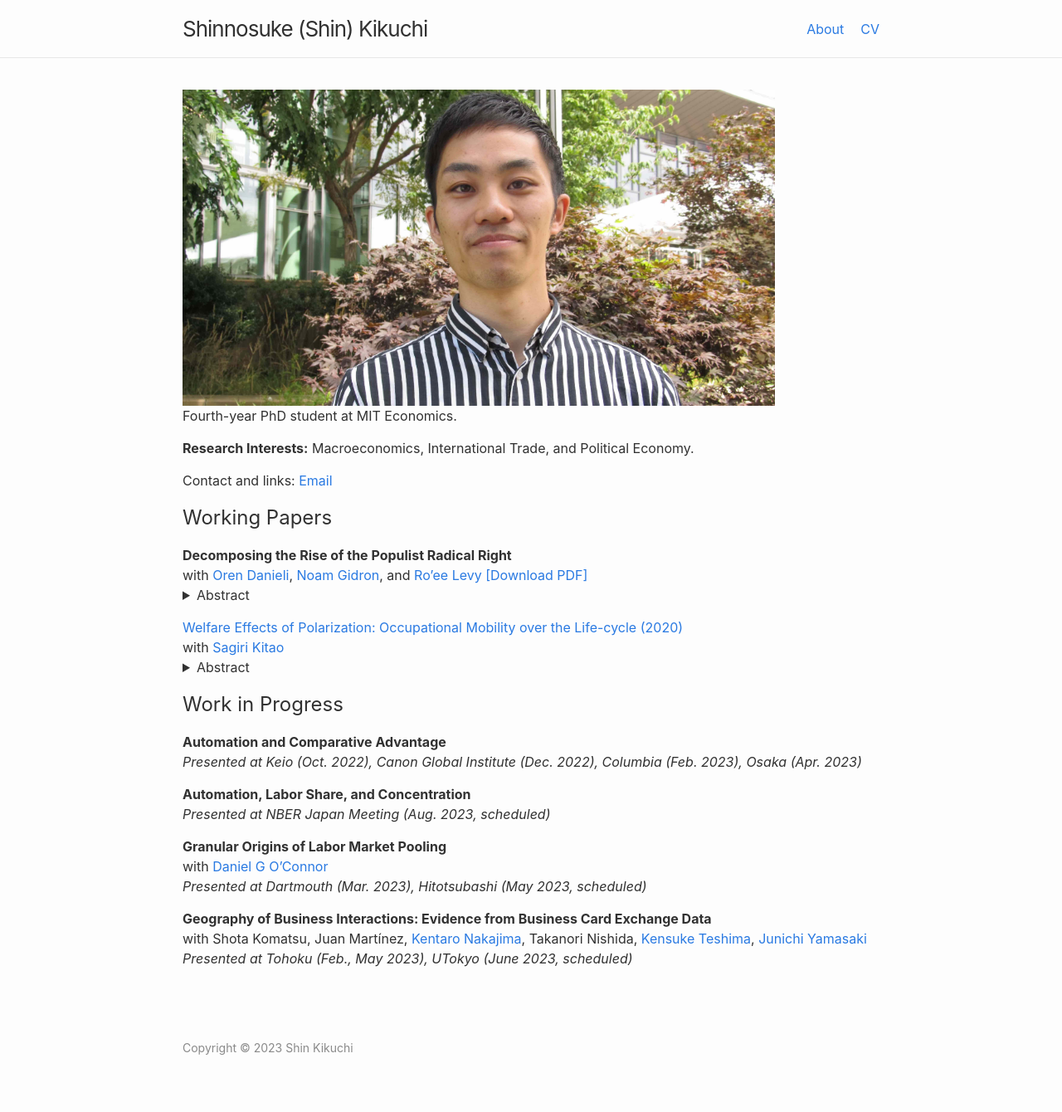
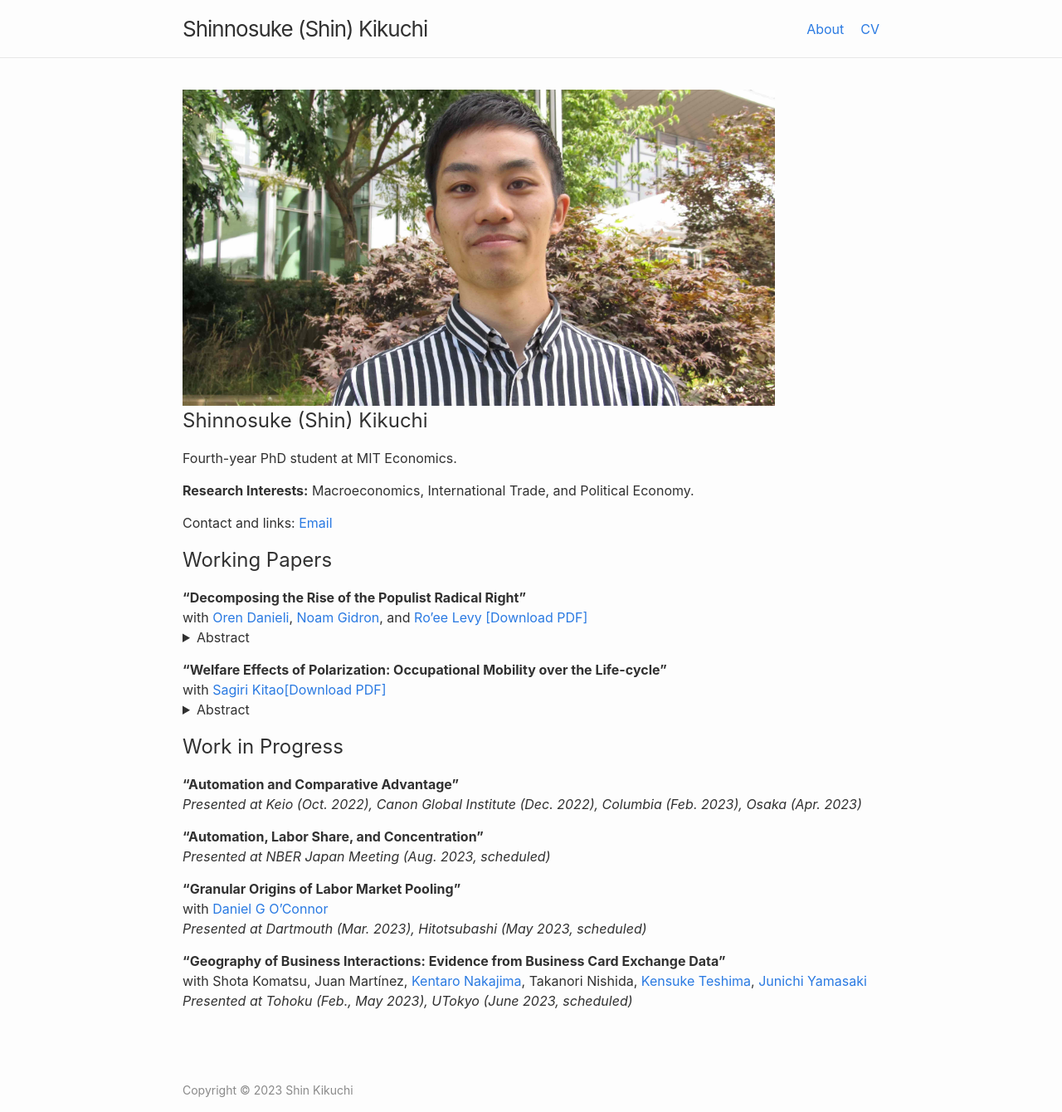
Before and after one commit to shinnkikuchi/shinnkikuchi.github.io, a Jekyll site: the page built from index.md, in a window 1280 px wide. Shown: the whole page at 83% size. Built offline with Jekyll 4.4.1, drawn with Linux system fonts in a browser that asks for light colours; before the commit the page ends 1289 px from its top, so only the background shows below that.

Commit message:
Update index.md
download PDF added for all working papers. "" added for all

```diff
--- a/index.md
+++ b/index.md
@@ -6,6 +6,7 @@ layout: home
 title: Home
 ---
 
+## Shinnosuke (Shin) Kikuchi
 Fourth-year PhD student at MIT Economics.
 
 **Research Interests:** Macroeconomics, International Trade, and Political Economy.
@@ -16,7 +17,7 @@ Contact and links: [Email](mailto:skikuchi@mit.edu)
 
 ## Working Papers
 
-**Decomposing the Rise of the Populist Radical Right**<br>
+**"Decomposing the Rise of the Populist Radical Right"**<br>
 with <a href="https://www.orendanieli.com/home" target="_blank">Oren Danieli</a>,
 <a href="https://scholar.harvard.edu/gidron/home" target="_blank">Noam Gidron</a>,
 and <a href="https://www.roeelevy.com/" target="_blank">Ro'ee Levy</a> <a href="/files/research/DGKL-Populism.pdf" target="_blank">[Download PDF]</a><br>
@@ -26,8 +27,8 @@ and <a href="https://www.roeelevy.com/" target="_blank">Ro'ee Levy</a> <a href="
 </details>
 
 
-<a href="/files/research/KK-ROBOT.pdf" target="_blank">Welfare Effects of Polarization: Occupational Mobility over the Life-cycle (2020)</a><br>
-with <a href="https://sites.google.com/site/sagirikitao/home" target="_blank">Sagiri Kitao</a><br>
+**"Welfare Effects of Polarization: Occupational Mobility over the Life-cycle"**<br>
+with <a href="https://sites.google.com/site/sagirikitao/home" target="_blank">Sagiri Kitao</a><a href="/files/research/KK-ROBOT.pdf" target="_blank">[Download PDF]</a><br>
 <details style="margin-bottom: 15px; margin-top: -15px">
 	<summary>Abstract</summary>
 	What are the welfare effects of polarization: wage and employment losses of middle-class workers relative to low- and high-skill groups? We build a model of overlapping generations who choose consumption, savings, labor supply, and occupations over their life-cycles, and accumulate human capital. We simulate a wage shift observed since the early 1980s and investigate individuals’ responses. Polarization improves welfare of young individuals that are high-skilled, while it hurts low-skilled individuals across all ages and especially younger ones. The gain of the high-skilled is larger for generations entering in later periods, who can fully exploit the rising skill premium.
@@ -35,18 +36,17 @@ with <a href="https://sites.google.com/site/sagirikitao/home" target="_blank">Sa
 
 ## Work in Progress
 
-**Automation and Comparative Advantage**<br>
+**"Automation and Comparative Advantage"**<br>
 *Presented at Keio (Oct. 2022), Canon Global Institute (Dec. 2022), Columbia (Feb. 2023), Osaka (Apr. 2023)*<br>
 
-**Automation, Labor Share, and Concentration** <br>
+**"Automation, Labor Share, and Concentration"** <br>
 *Presented at NBER Japan Meeting (Aug. 2023, scheduled)*<br>
 
-**Granular Origins of Labor Market Pooling**<br>
+**"Granular Origins of Labor Market Pooling"**<br>
 with  <a href="https://www.danielgoconnor.com" target="_blank">Daniel G O'Connor</a><br>
 *Presented at Dartmouth (Mar. 2023), Hitotsubashi (May 2023, scheduled)*<br>
 
-
-**Geography of Business Interactions: Evidence from Business Card Exchange Data** <br>
+**"Geography of Business Interactions: Evidence from Business Card Exchange Data"** <br>
 with Shota Komatsu,
 Juan Martínez,
 <a href="https://knakajima.weebly.com/" target="_blank">Kentaro Nakajima</a>,
```
